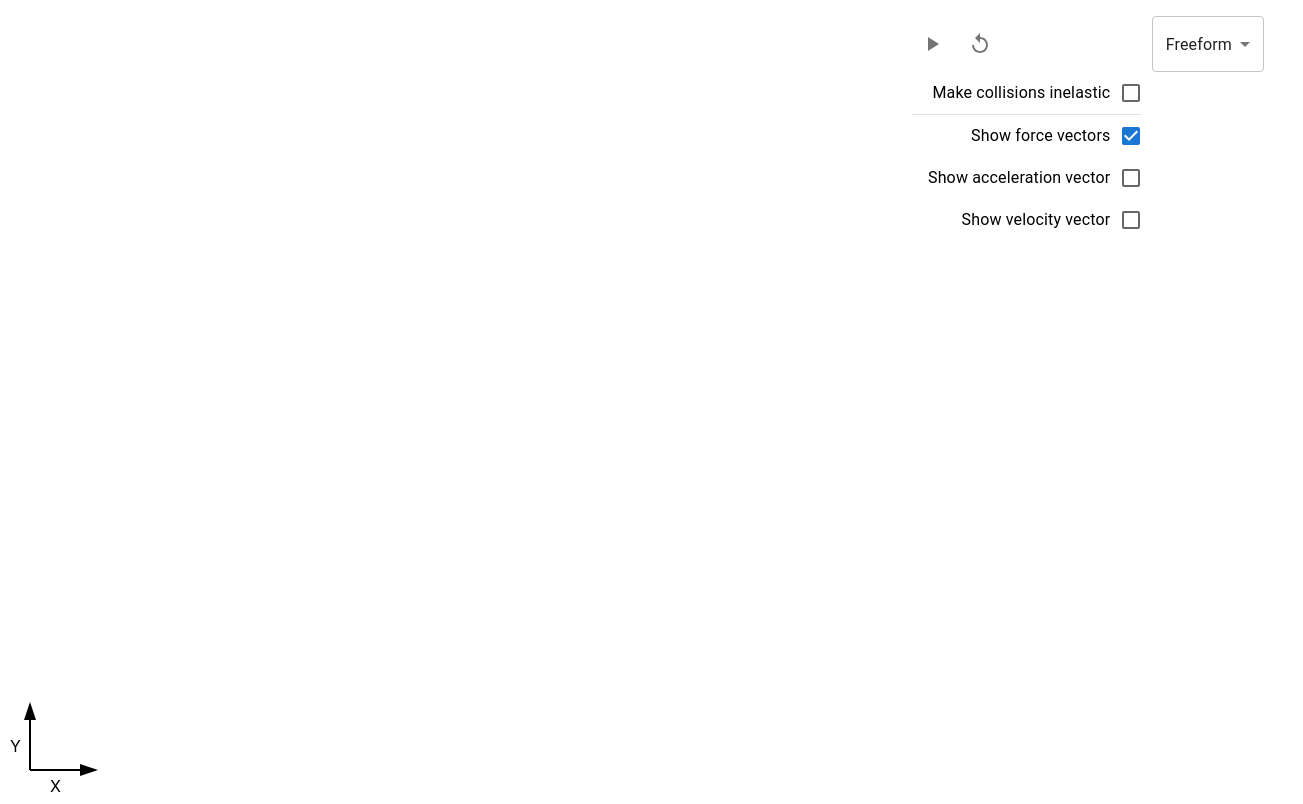
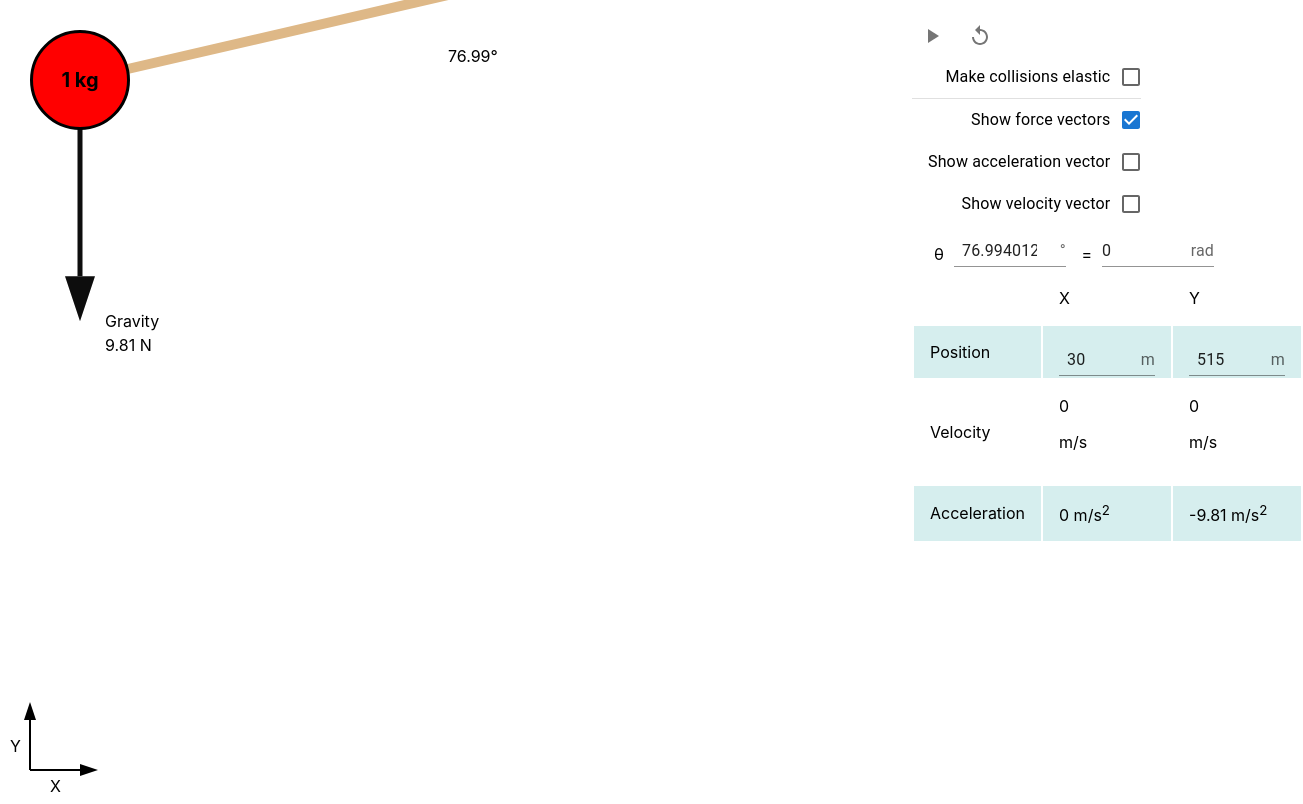
Before and after one commit to brynnchernosky/physics-mechanics-simulator, a React (Create React App) app: page / in a window 1280 px wide. Shown: the whole page, 1303 px wide, since content can reach past the window. Built offline with nearby package versions, Linux system fonts and the light colour scheme.

Commit message:
comment out code leading to pointer event issues

```diff
--- a/src/App.tsx
+++ b/src/App.tsx
@@ -878,7 +878,7 @@ function App() {
   // Use effect hook to handle mode/topic change
   useEffect(() => {
     if (mode == "Freeform") {
-      clearSimulation();
+      addPendulum();
     } else if (mode == "Review") {
       setPendulum(false);
       if (topic == "Incline Plane") {
@@ -955,25 +955,6 @@ function App() {
                   <LinearProgress />
                 </div>
               )}
-
-              {/* {mode == "Review" && (
-                <div style={{ position: "fixed", left: "15px", top: "5px" }}>
-                  <Select
-                    labelId="demo-simple-select-label"
-                    id="demo-simple-select"
-                    value={topic}
-                    label="Topic"
-                    onChange={(e) => {
-                      setTopic(e.target.value as string);
-                    }}
-                    sx={{ zIndex: "appBar" }}
-                  >
-                    <MenuItem value="Incline Plane" sx={{ zIndex: "appBar" }}>
-                      Incline Plane
-                    </MenuItem>
-                  </Select>
-                </div>
-              )} */}
               {mode == "Freeform" && (
                 <div
                   style={{
@@ -1182,7 +1163,7 @@ function App() {
                 </Tooltip>
               )}
             </Stack>
-            <Select
+            {/* <Select
               labelId="demo-simple-select-label"
               id="demo-simple-select"
               value={mode}
@@ -1198,7 +1179,7 @@ function App() {
               <MenuItem value="Review" sx={{ zIndex: "modal" }}>
                 Review
               </MenuItem>
-            </Select>
+            </Select> */}
           </div>
           {mode == "Review" && (
             <div className="wordProblemBox">
@@ -1258,7 +1239,7 @@ function App() {
                         }
                       />
                     }
-                    label="Make collisions inelastic"
+                    label="Make collisions elastic"
                     labelPlacement="start"
                   />
                   <Divider />
```
